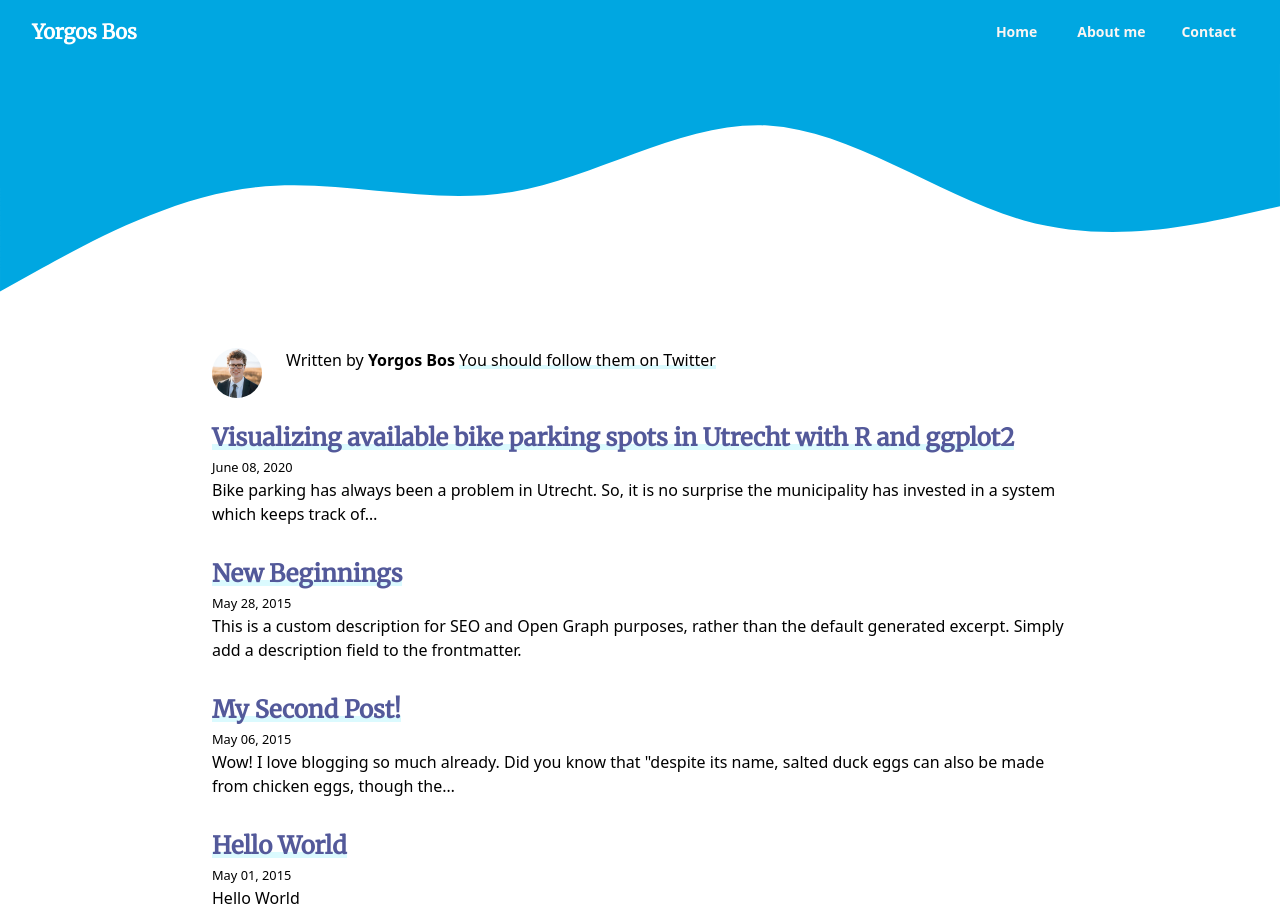
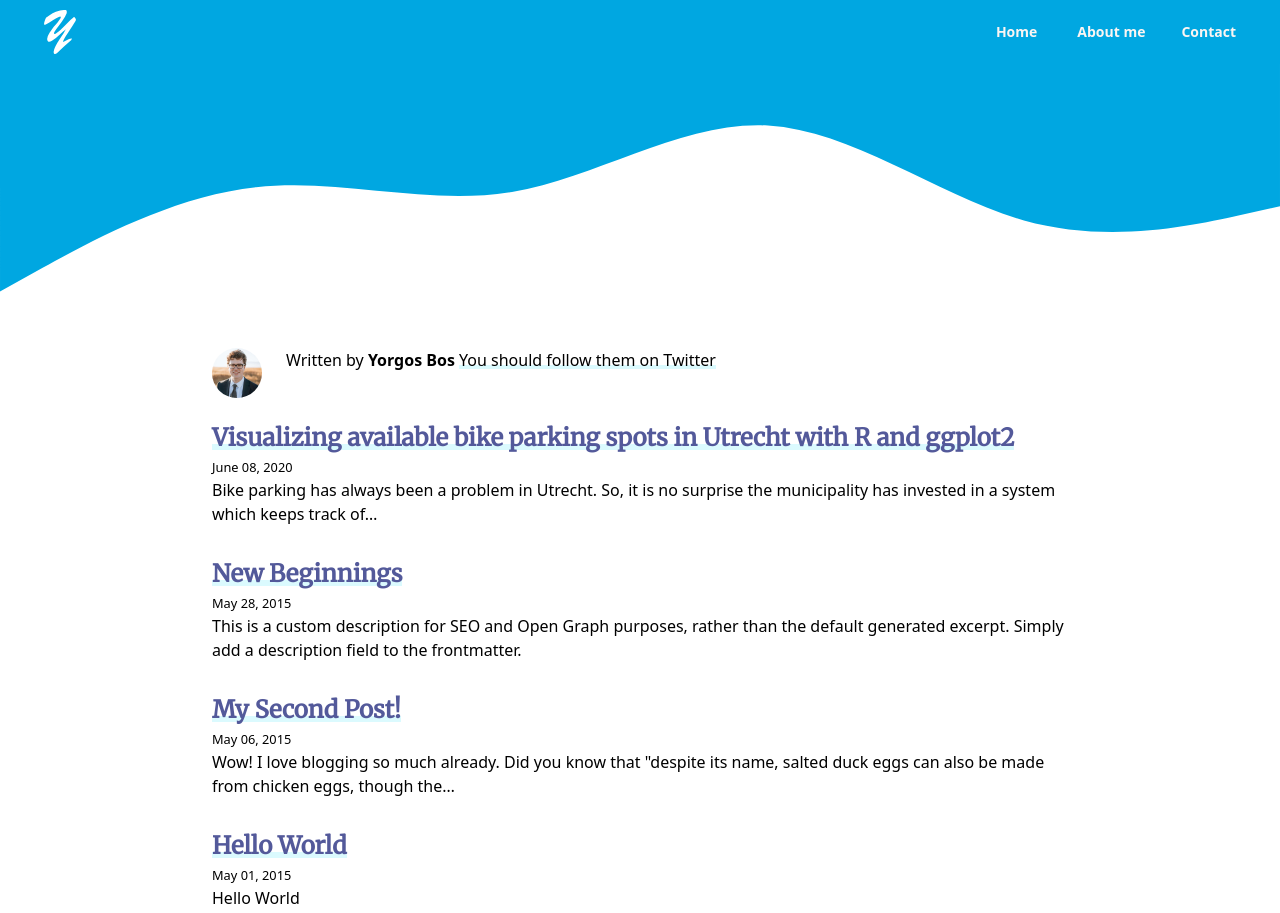
Before and after one commit to superpuffin/website, a Gatsby site: page / in a window 1280 px wide. Shown: the top 913 px of the page. Built offline with nearby package versions, Linux system fonts and the light colour scheme; Gatsby itself is replaced by a stand-in of ours; what @tailwindcss/typography would draw is missing.

Commit message:
Added svg logo, removed comment from layout.js

```diff
--- a/src/components/layout.js
+++ b/src/components/layout.js
@@ -15,9 +15,6 @@ const Layout = ({ children }) => {
             d="M0,256L48,229.3C96,203,192,149,288,138.7C384,128,480,160,576,144C672,128,768,64,864,69.3C960,75,1056,149,1152,176C1248,203,1344,181,1392,170.7L1440,160L1440,0L1392,0C1344,0,1248,0,1152,0C1056,0,960,0,864,0C768,0,672,0,576,0C480,0,384,0,288,0C192,0,96,0,48,0L0,0Z"
           ></path>
         </svg>
-        {/* <svg version="1.1" viewBox="0 0 1440 100" xmlns="http://www.w3.org/2000/svg">
-          <path fill="rgba(0, 167, 225, 1)" d="m0-7.2486e-4v55.785l80-10.699c80-10.3 240-32.302 400-26.602 160 5.3 320 37.302 480 42.602 160 5.7 320-16.302 400-26.602l80-10.699v-23.785z" />
-        </svg> */}
       </header>
 
       <main className="max-w-3xl xl:max-w-4xl px-5 mx-auto my-5 md:my-4 lg:my-2 xl:my-0">
--- a/src/components/nav.js
+++ b/src/components/nav.js
@@ -97,7 +97,23 @@ const Nav = () => {
         <div class="flex items-center w-full h-16 justify-between">
           <div class="flex w-full  justify-between items-center">
             <span class="flex-shrink-0 font-serif font-black text-xl text-white hover:text-secondary">
-              <Link to="/">Yorgos Bos</Link>
+              <Link to="/">
+                <svg
+                  width="56"
+                  height="56"
+                  version="1.1"
+                  fill="currentColor"
+                  viewBox="0 0 135.47 135.47"
+                  xmlns="http://www.w3.org/2000/svg"
+                >
+                  <g
+                    transform="matrix(1.0204 0 0 1.0204 -1.3831 -1.3831)"
+                    aria-label="Y"
+                  >
+                    <path d="m69.104 31.301q-2.0035-0.73814-10.334 4.1125-8.2249 4.8506-16.239 9.5958-9.174 5.3778-11.494 5.3778-1.1599 0-1.1599-0.94903 0-3.1634 1.5817-7.6977 1.5817-4.6397 3.5852-8.1195 0.52724-0.94903 7.065-5.167 8.1195-5.2724 15.923-8.5413 10.756-4.5343 18.559-4.5343 1.1599 0 2.0035 0t2.5308 0.42179q1.7926 0.31634 2.4253 2.3199 0.31634 1.0545 0.31634 2.4253 0 1.8981-0.52724 3.2689-2.5308 7.065-10.967 18.77-6.7487 9.0685-13.286 17.926-6.5378 8.8576-5.5887 10.861 0.42179 0.84358 1.5817 0.84358 3.6907 0 14.341-9.8067 4.6397-4.2179 18.981-18.77 10.439-10.545 12.443-11.388 1.0545-0.42179 2.8471 2.0035 1.8981 2.4253 1.8981 4.7452 0 1.4763-8.4358 14.235-11.177 16.977-15.185 23.515-7.9086 12.97-6.7487 14.763 3.4798-1.7926 6.9596-3.5852 7.9086-4.6397 12.337-4.6397 0.94903 0 1.4763 0.10545-0.73814 1.5817-1.3708 3.1634-9.8067 8.6467-17.399 15.606-7.5923 7.065-14.974 14.13-4.4288 3.7961-6.5378 3.7961-0.63269 0-1.1599-0.31634-1.8981-1.1599-1.8981-4.4288 0-6.4323 8.5413-21.3 4.2179-7.3814 15.079-23.409 2.6362-4.6397 5.3778-9.3849-3.3743 2.7416-6.6432 5.4833-10.228 9.8067-16.977 15.185-10.967 8.7522-15.923 8.7522-1.8981 0-3.058-1.2654-1.7926-2.109-1.7926-5.167 0-5.4833 5.6942-14.552 1.5817-2.5308 10.545-14.763 5.0615-5.6942 8.8576-10.334 7.4868-9.0685 7.4868-12.127 0-0.84358-0.73814-1.1599z" />
+                  </g>
+                </svg>
+              </Link>
             </span>
             <div class="hidden md:block">
               <div class="ml-10 flex items-baseline space-x-3">
```
Also changed, not shown: content/assets/y.svg (added), content/assets/y_opt.svg (added).
